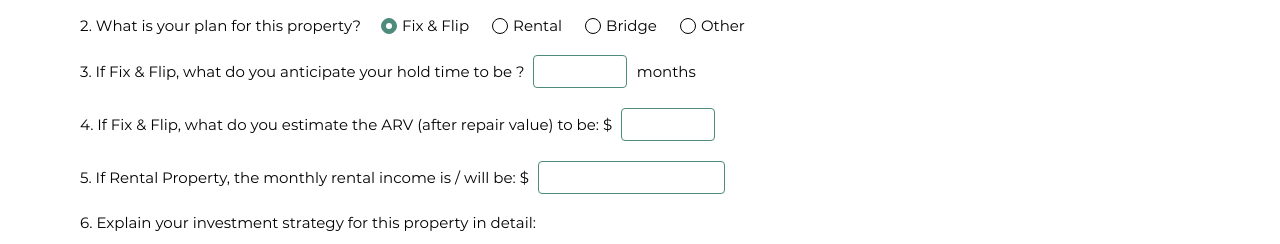
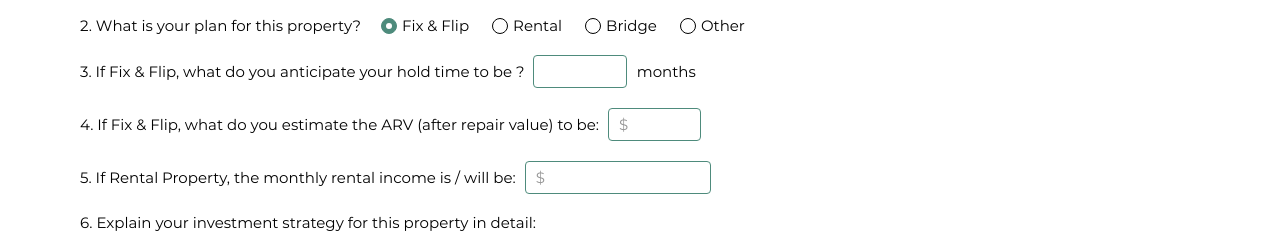
Before and after one commit to MaximProger/loan-application, a plain HTML site: page app/index.html in a window 1280 px wide. Shown: the part 3296-3540 px from the top of the page. Drawn offline with Linux system fonts and the light colour scheme.

Commit message:
Добавил плейсхолдеры

```diff
--- a/app/index.html
+++ b/app/index.html
@@ -1718,9 +1718,9 @@
 								<div class="row">
 									<div class="form__item form__item--fix col-12">
 										<label for="fixflipmoney" class="form__label">
-											4. If Fix & Flip, what do you estimate the ARV (after repair value) to be: $
-										</label>
-										<input type="text" class="form__input col-1" id="fixflipmoney" name="fixflipmoney">
+											4. If Fix & Flip, what do you estimate the ARV (after repair value) to be:
+										</label>
+										<input type="text" class="form__input col-1" id="fixflipmoney" name="fixflipmoney" placeholder="$">
 									</div>
 								</div>
 							</div>
@@ -1729,9 +1729,10 @@
 								<div class="row">
 									<div class="form__item form__item--fix col-12">
 										<label for="ifRentalProperty" class="form__label">
-											5. If Rental Property, the monthly rental income is / will be: $
-										</label>
-										<input type="text" class="form__input col-2" id="ifRentalProperty" name="ifRentalProperty">
+											5. If Rental Property, the monthly rental income is / will be:
+										</label>
+										<input type="text" class="form__input col-2" id="ifRentalProperty" name="ifRentalProperty"
+											placeholder="$">
 									</div>
 								</div>
 							</div>
```
